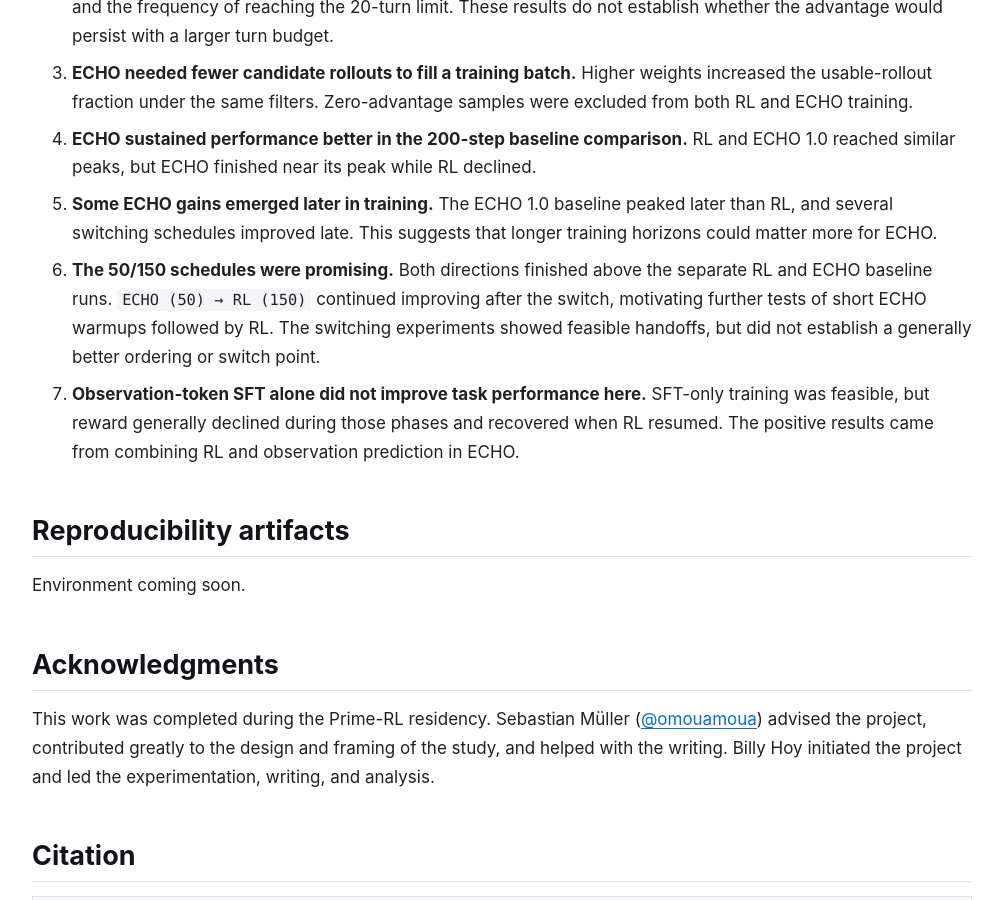
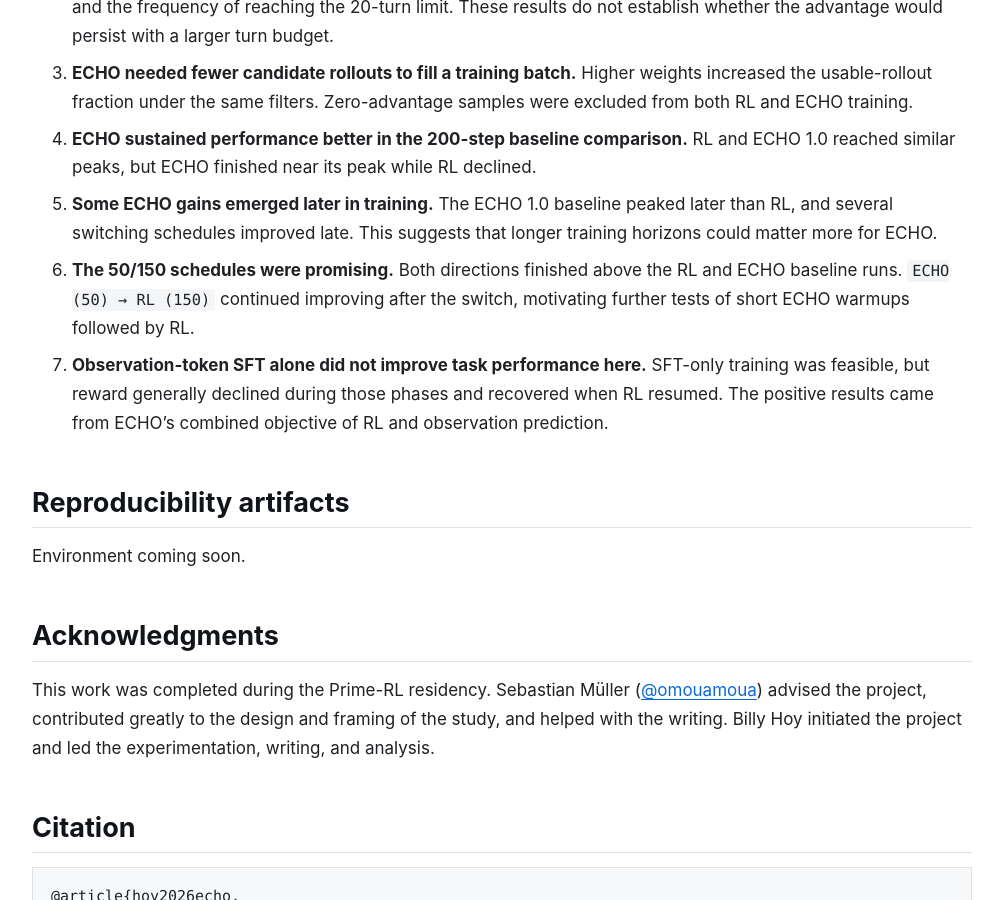
Before and after one commit to Bhoy1/echo-babyai-findings, a Jekyll site: the page built from index.md, in a window 1280 px wide and 900 px high, scrolled down 15580 px. Shown: the whole window, without its empty margins (138-1141 px from the left). Built offline with Jekyll 4.4.1, drawn with Linux system fonts in a browser that asks for light colours.

Commit message:
Refine switch and SFT takeaways

```diff
--- a/index.md
+++ b/index.md
@@ -226,8 +226,8 @@ These findings come from a constrained BabyAI setting that emphasized fast, reac
 3. **ECHO needed fewer candidate rollouts to fill a training batch.** Higher weights increased the usable-rollout fraction under the same filters. Zero-advantage samples were excluded from both RL and ECHO training.
 4. **ECHO sustained performance better in the 200-step baseline comparison.** RL and ECHO 1.0 reached similar peaks, but ECHO finished near its peak while RL declined.
 5. **Some ECHO gains emerged later in training.** The ECHO 1.0 baseline peaked later than RL, and several switching schedules improved late. This suggests that longer training horizons could matter more for ECHO.
-6. **The 50/150 schedules were promising.** Both directions finished above the separate RL and ECHO baseline runs. `ECHO (50) → RL (150)` continued improving after the switch, motivating further tests of short ECHO warmups followed by RL. The switching experiments showed feasible handoffs, but did not establish a generally better ordering or switch point.
-7. **Observation-token SFT alone did not improve task performance here.** SFT-only training was feasible, but reward generally declined during those phases and recovered when RL resumed. The positive results came from combining RL and observation prediction in ECHO.
+6. **The 50/150 schedules were promising.** Both directions finished above the RL and ECHO baseline runs. `ECHO (50) → RL (150)` continued improving after the switch, motivating further tests of short ECHO warmups followed by RL.
+7. **Observation-token SFT alone did not improve task performance here.** SFT-only training was feasible, but reward generally declined during those phases and recovered when RL resumed. The positive results came from ECHO's combined objective of RL and observation prediction.
 
 
 ## Reproducibility artifacts
```
